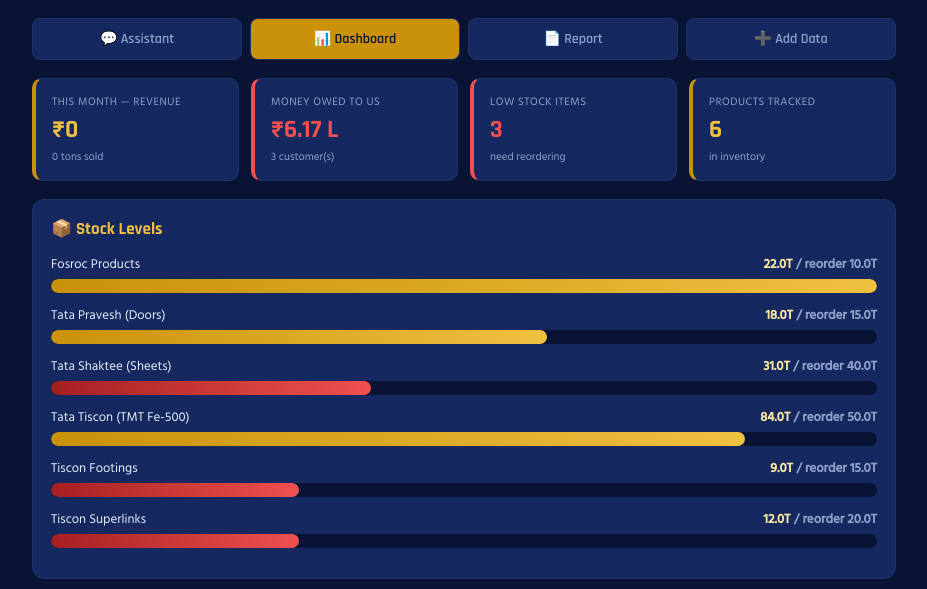
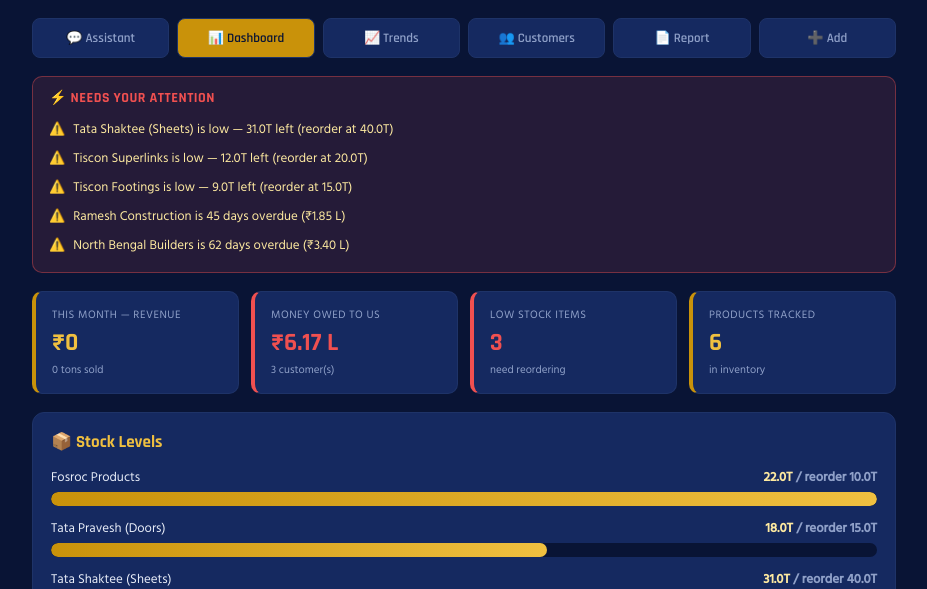
Before and after one commit to GLKassistant/glksspl-assistant, a Flask app: page /dashboard in a window 1280 px wide. Shown: the part 64-653 px from the top of the page, without its empty margins (176-1103 px from the left). Run offline with Flask 3, Linux system fonts and the light colour scheme; data comes from the database, SQL or seed files in the repository; data that the repository does not hold is empty.

Commit message:
Update dashboard.html

```diff
--- a/templates/dashboard.html
+++ b/templates/dashboard.html
@@ -20,8 +20,13 @@
   .header p { font-size:11px; color:var(--muted); }
   .wrap { max-width:900px; margin:0 auto; padding:18px; }
   .nav-tabs { display:flex; gap:8px; margin-bottom:18px; flex-wrap:wrap; }
-  .nav-tabs a { flex:1; min-width:90px; text-align:center; padding:11px; border-radius:8px; text-decoration:none; font-family:'Rajdhani',sans-serif; font-weight:600; font-size:14px; background:var(--navy-light); border:1px solid var(--border); color:var(--muted); }
+  .nav-tabs a { flex:1; min-width:84px; text-align:center; padding:11px; border-radius:8px; text-decoration:none; font-family:'Rajdhani',sans-serif; font-weight:600; font-size:13px; background:var(--navy-light); border:1px solid var(--border); color:var(--muted); }
   .nav-tabs a.active { background:var(--gold-dim); color:var(--navy-dark); }
+  .alert-banner { background:rgba(240,80,80,.12); border:1px solid rgba(240,80,80,.4); border-radius:10px; padding:12px 16px; margin-bottom:18px; }
+  .alert-banner h3 { font-family:'Rajdhani',sans-serif; font-size:14px; color:var(--red); margin-bottom:8px; letter-spacing:.5px; }
+  .alert-item { font-size:13px; color:var(--gold-pale); padding:4px 0; display:flex; gap:8px; align-items:flex-start; }
+  .alert-item::before { content:"⚠️"; flex-shrink:0; }
+  .all-clear { background:rgba(62,207,110,.1); border:1px solid rgba(62,207,110,.35); border-radius:10px; padding:12px 16px; margin-bottom:18px; font-size:13px; color:var(--green); }
   .grid { display:grid; grid-template-columns:repeat(auto-fit,minmax(150px,1fr)); gap:12px; margin-bottom:18px; }
   .kpi { background:var(--navy-light); border:1px solid var(--border); border-left:4px solid var(--gold-dim); border-radius:10px; padding:14px 16px; }
   .kpi .label { font-size:11px; color:var(--muted); text-transform:uppercase; letter-spacing:.5px; }
@@ -61,9 +66,22 @@
   <div class="nav-tabs">
     <a href="/">💬 Assistant</a>
     <a href="/dashboard" class="active">📊 Dashboard</a>
+    <a href="/trends">📈 Trends</a>
+    <a href="/customers">👥 Customers</a>
     <a href="/report">📄 Report</a>
-    <a href="/entry">➕ Add Data</a>
+    <a href="/entry">➕ Add</a>
   </div>
+
+  {% if alerts %}
+  <div class="alert-banner">
+    <h3>⚡ NEEDS YOUR ATTENTION</h3>
+    {% for a in alerts %}
+    <div class="alert-item">{{ a.text }}</div>
+    {% endfor %}
+  </div>
+  {% else %}
+  <div class="all-clear">✓ All clear — no urgent stock or payment issues right now.</div>
+  {% endif %}
 
   <div class="grid">
     <div class="kpi">
```
